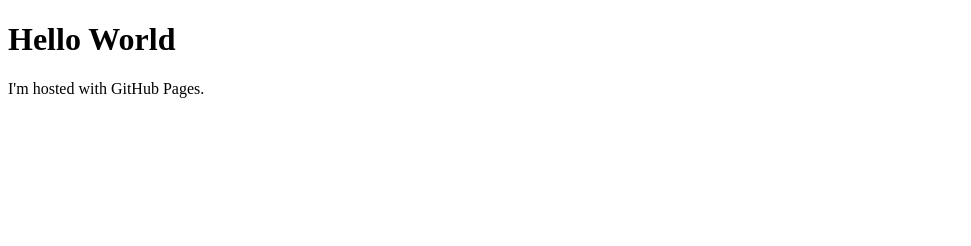
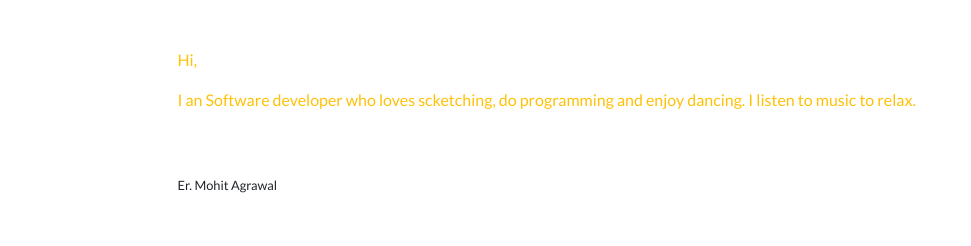
Before and after one commit to 08euccs014/08euccs014.github.io, a plain HTML site: page index.html in a window 1280 px wide. Shown: the whole page, without its empty margins (0-971 px from the left). Drawn offline with nearby package versions, Linux system fonts and the light colour scheme.

Commit message:
Update index.html

```diff
--- a/index.html
+++ b/index.html
@@ -1,7 +1,56 @@
 <!DOCTYPE html>
 <html>
+<head>
+	<title>Er Mohit Agrawal</title>
+	<link rel="stylesheet" href="https://stackpath.bootstrapcdn.com/bootstrap/4.1.1/css/bootstrap.min.css" integrity="sha384-WskhaSGFgHYWDcbwN70/dfYBj47jz9qbsMId/iRN3ewGhXQFZCSftd1LZCfmhktB" crossorigin="anonymous">
+
+	<style>
+		body{
+			font-family: 'Lato', 'open-sans', 'sans-serif';
+		}
+		.main-tag  {
+			font-family: 'Lato', 'open-sans', 'sans-serif';
+			font-weight : lighter;
+			color :#3C3B37;
+		}
+		.border-7 {
+			border-width : 7px !important;
+		}
+	</style>
+
+</head>
 <body>
-  <h1>Hello World</h1>
-  <p>I'm hosted with GitHub Pages.</p>
+
+<div class="container d-flex justify-content-center">
+
+	<section class="col-md-10">
+
+		<div class="row my-5">
+			<div class="text-warning">
+				<p>
+					Hi,
+				</p>
+        <p>
+          I an Software developer who loves scketching, do programming and enjoy dancing. I listen to music to relax.
+        </p>
+			</div>
+		</div>
+
+		<div class="row my-5 d-flex justify-content-between">
+
+			<small>
+        Er. Mohit Agrawal
+
+      </small>
+		</div>
+	</section>
+
+</div>
+
+<link href="https://fonts.googleapis.com/css?family=Lato:400,400i,900" rel="stylesheet">
+<link rel="stylesheet" href="https://use.fontawesome.com/releases/v5.0.12/css/solid.css" integrity="sha384-VxweGom9fDoUf7YfLTHgO0r70LVNHP5+Oi8dcR4hbEjS8UnpRtrwTx7LpHq/MWLI" crossorigin="anonymous">
+<link rel="stylesheet" href="https://use.fontawesome.com/releases/v5.0.12/css/fontawesome.css" integrity="sha384-rnr8fdrJ6oj4zli02To2U/e6t1qG8dvJ8yNZZPsKHcU7wFK3MGilejY5R/cUc5kf" crossorigin="anonymous">
+<link rel="stylesheet" href="https://use.fontawesome.com/releases/v5.0.12/css/brands.css" integrity="sha384-Pln/erVatVEIIVh7sfyudOXs5oajCSHg7l5e2Me02e3TklmDuKEhQ8resTIwyI+w" crossorigin="anonymous">
+
 </body>
 </html>
```
